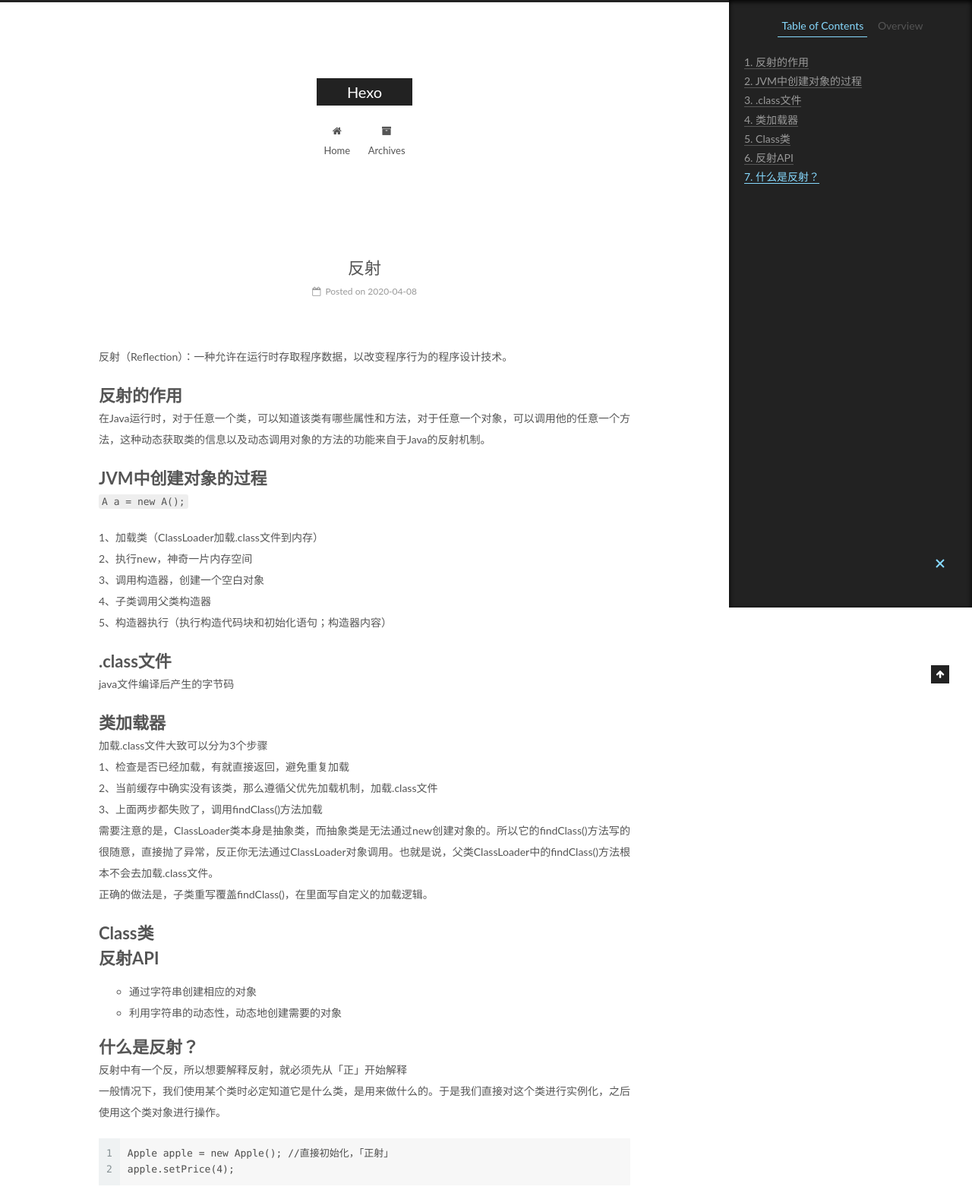
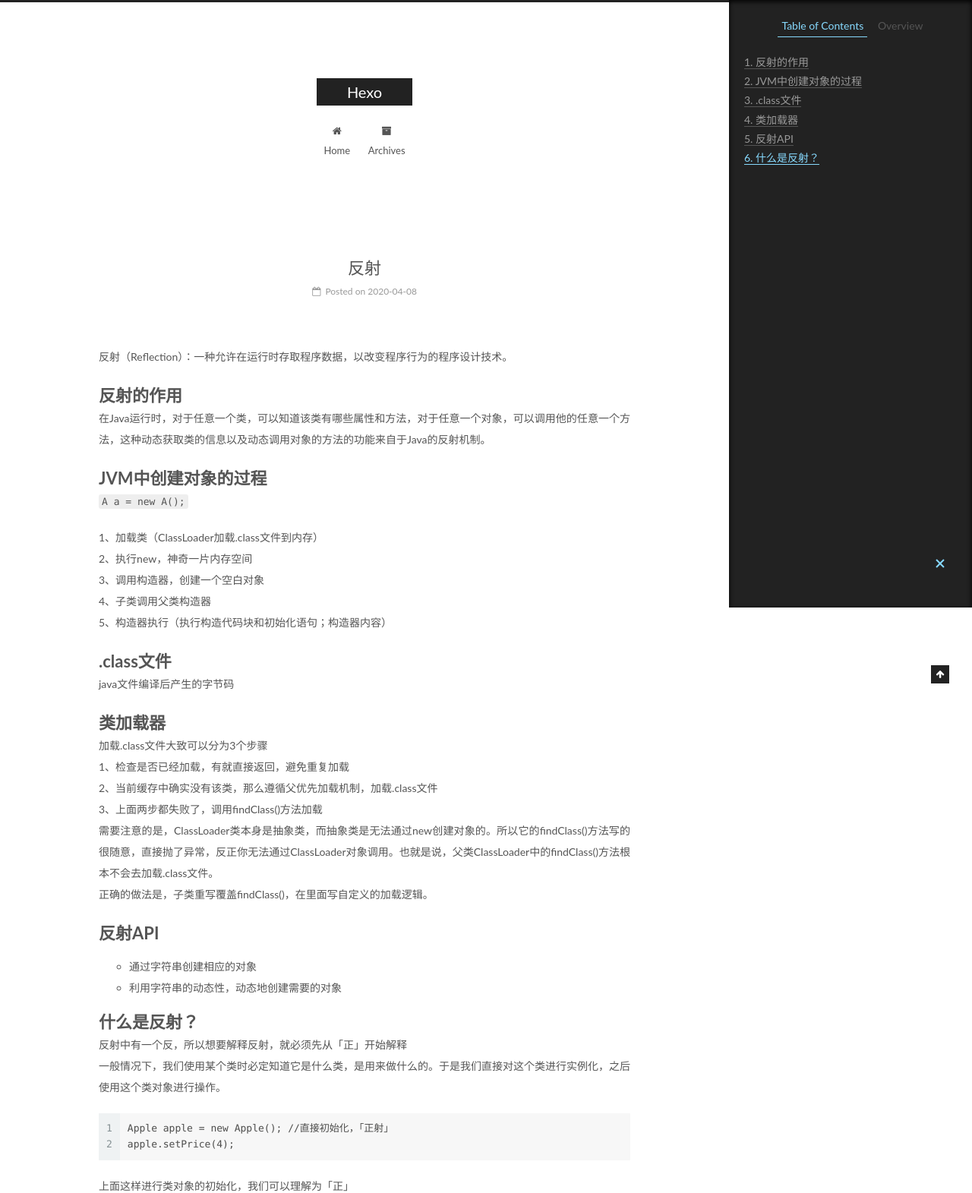
Before and after one commit to stray0/fstray.github.io, a plain HTML site: page 2020/04/08/反射/index.html in a window 1280 px wide. Shown: the top 1571 px of the page at 76% size. Drawn offline with Linux system fonts and the light colour scheme.

Commit message:
Site updated: 2020-04-11 22:05:37

```diff
--- a/2020/04/08/反射/index.html
+++ b/2020/04/08/反射/index.html
@@ -87,7 +87,7 @@
 <meta property="og:description" content="反射（Reflection）：一种允许在运行时存取程序数据，以改变程序行为的程序设计技术。 反射的作用在Java运行时，对于任意一个类，可以知道该类有哪些属性和方法，对于任意一个对象，可以调用他的任意一个方法，这种动态获取类的信息以及动态调用对象的方法的功能来自于Java的反射机制。 JVM中创建对象的过程A a &#x3D; new A(); 1、加载类（ClassLoader加载.class文件到内存）">
 <meta property="og:locale" content="en_US">
 <meta property="article:published_time" content="2020-04-08T13:49:50.000Z">
-<meta property="article:modified_time" content="2020-04-11T14:02:28.923Z">
+<meta property="article:modified_time" content="2020-04-11T14:05:27.668Z">
 <meta property="article:author" content="John Doe">
 <meta property="article:tag" content="Java">
 <meta name="twitter:card" content="summary">
@@ -306,7 +306,7 @@
 <p>1、加载类（ClassLoader加载.class文件到内存）<br>2、执行new，神奇一片内存空间<br>3、调用构造器，创建一个空白对象<br>4、子类调用父类构造器<br>5、构造器执行（执行构造代码块和初始化语句；构造器内容）</p>
 <h1 id="class文件"><a href="#class文件" class="headerlink" title=".class文件"></a>.class文件</h1><p>java文件编译后产生的字节码</p>
 <h1 id="类加载器"><a href="#类加载器" class="headerlink" title="类加载器"></a>类加载器</h1><p>加载.class文件大致可以分为3个步骤<br>1、检查是否已经加载，有就直接返回，避免重复加载<br>2、当前缓存中确实没有该类，那么遵循父优先加载机制，加载.class文件<br>3、上面两步都失败了，调用findClass()方法加载<br>需要注意的是，ClassLoader类本身是抽象类，而抽象类是无法通过new创建对象的。所以它的findClass()方法写的很随意，直接抛了异常，反正你无法通过ClassLoader对象调用。也就是说，父类ClassLoader中的findClass()方法根本不会去加载.class文件。<br>正确的做法是，子类重写覆盖findClass()，在里面写自定义的加载逻辑。</p>
-<h1 id="Class类"><a href="#Class类" class="headerlink" title="Class类"></a>Class类</h1><h1 id="反射API"><a href="#反射API" class="headerlink" title="反射API"></a>反射API</h1><ul>
+<h1 id="反射API"><a href="#反射API" class="headerlink" title="反射API"></a>反射API</h1><ul>
 <li>通过字符串创建相应的对象</li>
 <li>利用字符串的动态性，动态地创建需要的对象</li>
 </ul>
@@ -476,7 +476,7 @@
 
 
 
-              <div class="post-toc-content"><ol class="nav"><li class="nav-item nav-level-1"><a class="nav-link" href="#反射的作用"><span class="nav-number">1.</span> <span class="nav-text">反射的作用</span></a></li><li class="nav-item nav-level-1"><a class="nav-link" href="#JVM中创建对象的过程"><span class="nav-number">2.</span> <span class="nav-text">JVM中创建对象的过程</span></a></li><li class="nav-item nav-level-1"><a class="nav-link" href="#class文件"><span class="nav-number">3.</span> <span class="nav-text">.class文件</span></a></li><li class="nav-item nav-level-1"><a class="nav-link" href="#类加载器"><span class="nav-number">4.</span> <span class="nav-text">类加载器</span></a></li><li class="nav-item nav-level-1"><a class="nav-link" href="#Class类"><span class="nav-number">5.</span> <span class="nav-text">Class类</span></a></li><li class="nav-item nav-level-1"><a class="nav-link" href="#反射API"><span class="nav-number">6.</span> <span class="nav-text">反射API</span></a></li><li class="nav-item nav-level-1"><a class="nav-link" href="#什么是反射？"><span class="nav-number">7.</span> <span class="nav-text">什么是反射？</span></a></li></ol></div>
+              <div class="post-toc-content"><ol class="nav"><li class="nav-item nav-level-1"><a class="nav-link" href="#反射的作用"><span class="nav-number">1.</span> <span class="nav-text">反射的作用</span></a></li><li class="nav-item nav-level-1"><a class="nav-link" href="#JVM中创建对象的过程"><span class="nav-number">2.</span> <span class="nav-text">JVM中创建对象的过程</span></a></li><li class="nav-item nav-level-1"><a class="nav-link" href="#class文件"><span class="nav-number">3.</span> <span class="nav-text">.class文件</span></a></li><li class="nav-item nav-level-1"><a class="nav-link" href="#类加载器"><span class="nav-number">4.</span> <span class="nav-text">类加载器</span></a></li><li class="nav-item nav-level-1"><a class="nav-link" href="#反射API"><span class="nav-number">5.</span> <span class="nav-text">反射API</span></a></li><li class="nav-item nav-level-1"><a class="nav-link" href="#什么是反射？"><span class="nav-number">6.</span> <span class="nav-text">什么是反射？</span></a></li></ol></div>
 
 
           </div>
```
Also changed, not shown: index.html (+1 -1 lines).
